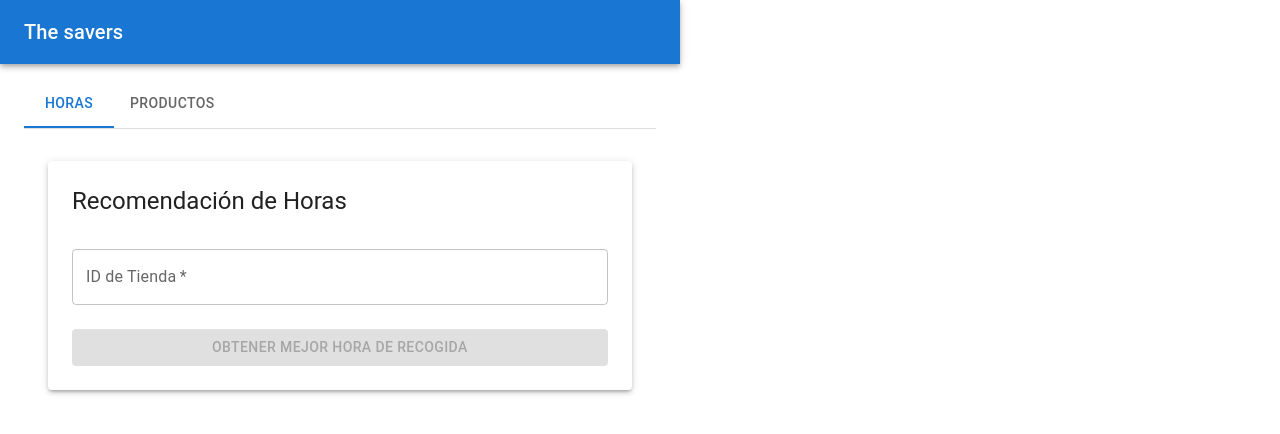
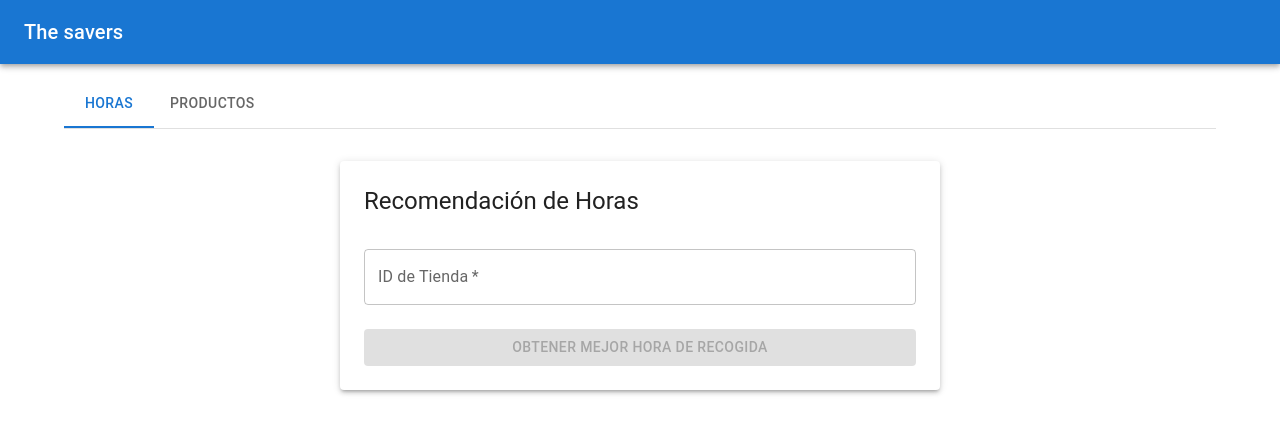
Before and after one commit to Adotel15/the-savers-frontend, a React (Vite) app: page / in a window 1280 px wide. Shown: the top 434 px of the page. Built offline with nearby package versions, Linux system fonts and the light colour scheme.

Commit message:
feat: add styles

```diff
--- a/src/components/HoursList.jsx
+++ b/src/components/HoursList.jsx
@@ -58,7 +58,7 @@ const HoursList = ({ hours, loading, error }) => {
       <Typography variant="h6" gutterBottom>
         Horas Recomendadas
       </Typography>
-      <Grid container spacing={2} sx={{ mt: 2 }}>
+      <Grid container justifyContent="center" spacing={2} sx={{ mt: 2 }}>
         {hours.body
           .filter(timeSlot => timeSlot.recommended)
           .map((timeSlot) => (
--- a/src/index.css
+++ b/src/index.css
@@ -24,7 +24,6 @@ a:hover {
 
 body {
   margin: 0;
-  display: flex;
   min-width: 320px;
   min-height: 100vh;
 }
```
